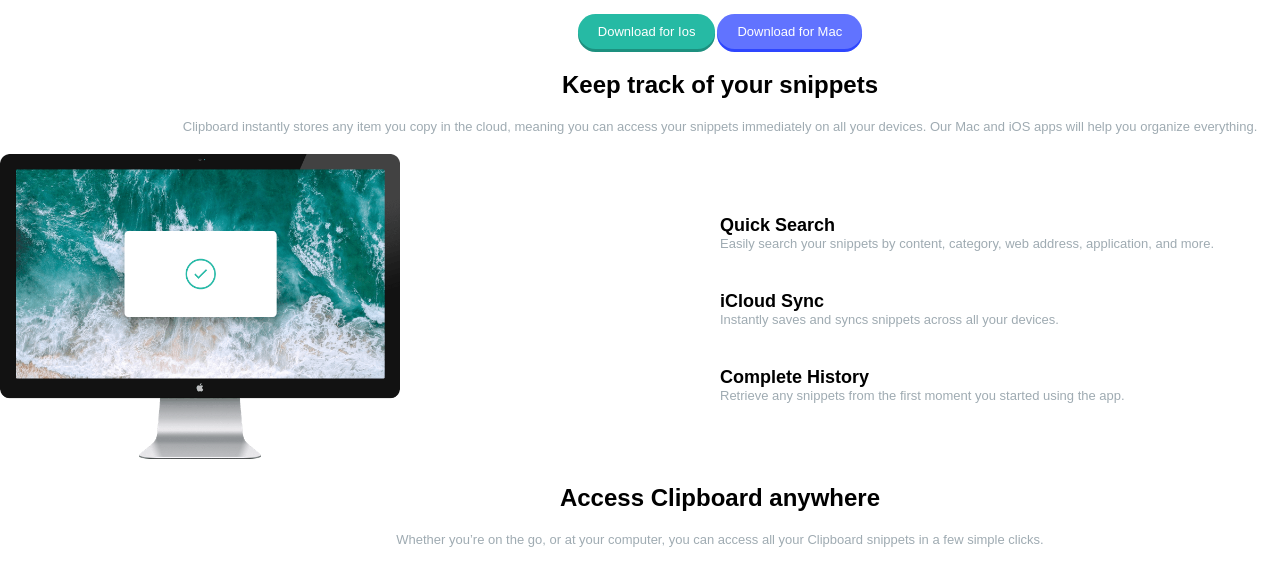
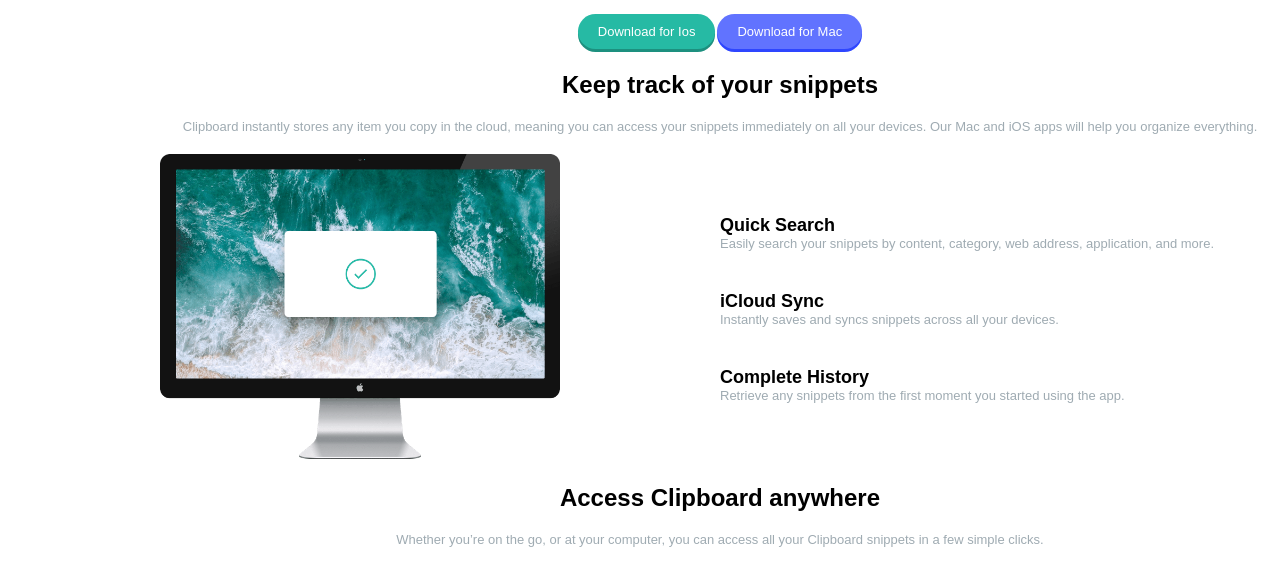
Before and after one commit to ahnintaek/clipboard-landing-page-master, a plain HTML site: page index.html in a window 1280 px wide. Shown: the part 215-789 px from the top of the page. Drawn offline with Linux system fonts and the light colour scheme; a web font is replaced by a local one.

Commit message:
Update index.html

```diff
--- a/index.html
+++ b/index.html
@@ -111,7 +111,7 @@
     .desktopimg {
       overflow: hidden;
       position: relative;
-      text_align: center;
+      text-align: center;
     }
     .desktopimg img {
       width: 400px;
```
